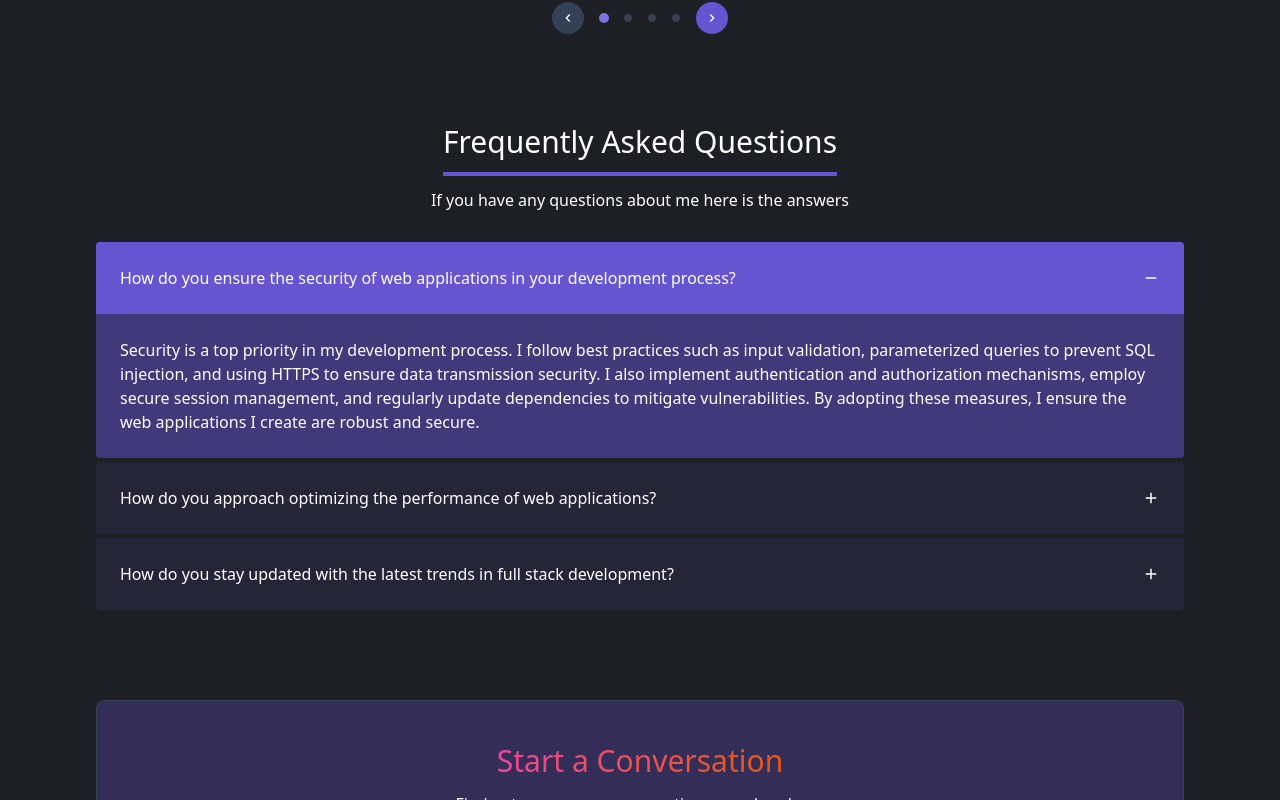
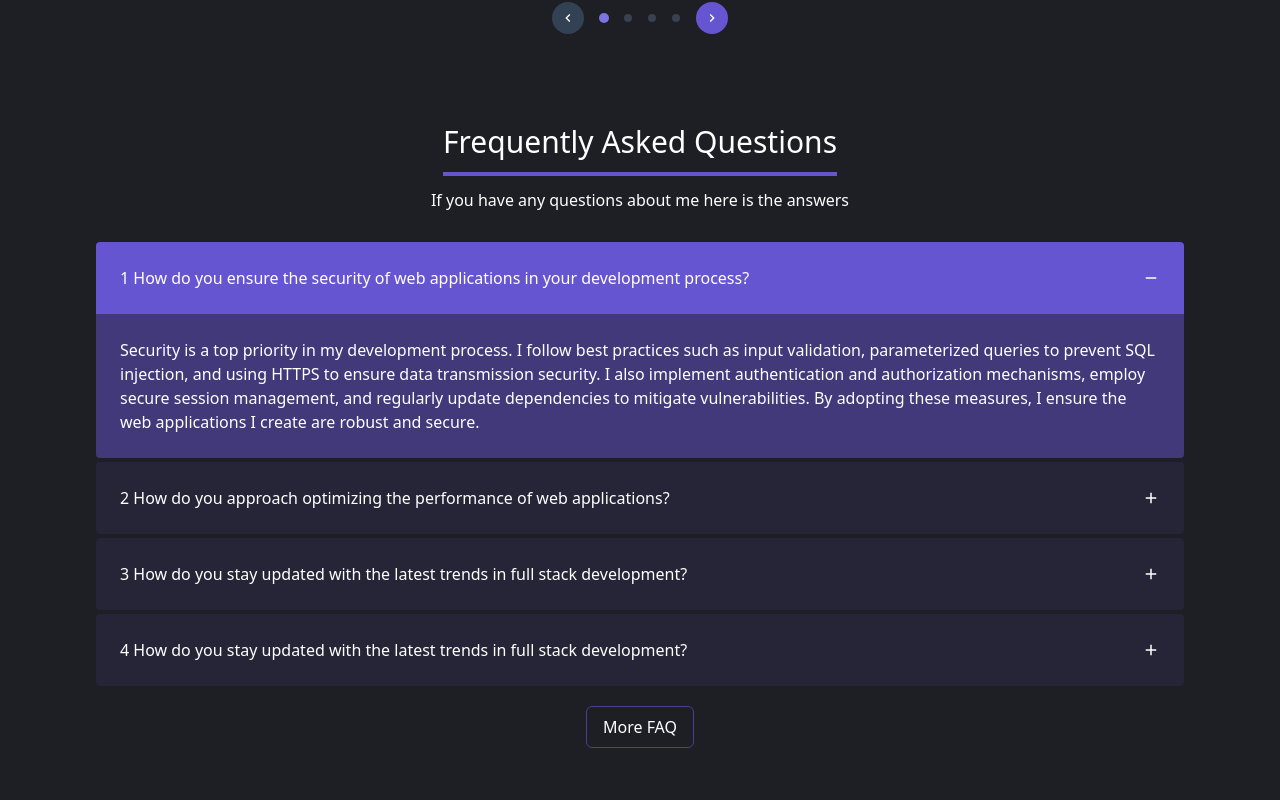
Before and after one commit to manickjamadar/personal-website, a Next.js app: page / in a window 1280 px wide. Shown: the part 2660-3460 px from the top of the page. Built offline with nearby package versions, Linux system fonts and the light colour scheme.

Commit message:
more faq functionality added

```diff
--- a/app/components/sections/faqSection.tsx
+++ b/app/components/sections/faqSection.tsx
@@ -3,9 +3,14 @@ import SectionHeader from "../sectionHeader";
 import Spacer from "../spacer";
 import myFAQs from "@/app/data/faq";
 import FAQCard from "../faqCard";
-
+const faqLimit = 4;
 const FAQSection = () => {
   const [activeFAQIndex, setActiveFAQIndex] = useState(0);
+  const [maxFAQShow, setMaxFAQShow] = useState(faqLimit);
+  const moreFAQClickHandler = () => {
+    setMaxFAQShow((prev) => prev + faqLimit);
+  };
+  const isMoreFAQAvailable = maxFAQShow < myFAQs.length;
   return (
     <div>
       <SectionHeader
@@ -14,7 +19,7 @@ const FAQSection = () => {
       />
       <Spacer vertical={30} />
       <div className="flex flex-col gap-1">
-        {myFAQs.map((faq, index) => (
+        {myFAQs.slice(0, maxFAQShow).map((faq, index) => (
           <FAQCard
             faq={faq}
             key={faq.id}
@@ -25,6 +30,14 @@ const FAQSection = () => {
           />
         ))}
       </div>
+      <Spacer vertical={20} />
+      {isMoreFAQAvailable && (
+        <div className="flex justify-center">
+          <button className="primary-outline-btn" onClick={moreFAQClickHandler}>
+            More FAQ
+          </button>
+        </div>
+      )}
     </div>
   );
 };
--- a/app/data/faq.ts
+++ b/app/data/faq.ts
@@ -8,21 +8,70 @@ const myFAQs = [
   {
     id: "adsf",
     question:
-      "How do you ensure the security of web applications in your development process?",
+      "1 How do you ensure the security of web applications in your development process?",
     answer:
       "Security is a top priority in my development process. I follow best practices such as input validation, parameterized queries to prevent SQL injection, and using HTTPS to ensure data transmission security. I also implement authentication and authorization mechanisms, employ secure session management, and regularly update dependencies to mitigate vulnerabilities. By adopting these measures, I ensure the web applications I create are robust and secure.",
   },
   {
     id: "af4agra",
     question:
-      "How do you approach optimizing the performance of web applications?",
+      "2 How do you approach optimizing the performance of web applications?",
     answer:
       "Optimizing performance is crucial for delivering a great user experience. I focus on various aspects such as minimizing server response times, leveraging browser caching, and optimizing images to reduce load times. Additionally, I employ techniques like code splitting and lazy loading to improve initial page load speed. Regular performance audits using tools like Lighthouse help me identify bottlenecks and make data-driven optimizations",
   },
   {
-    id: "hhadsfhio",
+    id: "aegaeg",
     question:
-      "How do you stay updated with the latest trends in full stack development?",
+      "3 How do you stay updated with the latest trends in full stack development?",
+    answer:
+      "Staying updated is essential in the fast-paced tech industry. I am an avid learner and consistently invest time in professional development. I actively follow industry blogs, attend webinars, and participate in online communities like Stack Overflow and GitHub. By keeping my skills current, I ensure that I can leverage the latest tools, technologies, and best practices to deliver innovative solutions.",
+  },
+  {
+    id: "ghaer",
+    question:
+      "4 How do you stay updated with the latest trends in full stack development?",
+    answer:
+      "Staying updated is essential in the fast-paced tech industry. I am an avid learner and consistently invest time in professional development. I actively follow industry blogs, attend webinars, and participate in online communities like Stack Overflow and GitHub. By keeping my skills current, I ensure that I can leverage the latest tools, technologies, and best practices to deliver innovative solutions.",
+  },
+  {
+    id: "era",
+    question:
+      "5 How do you stay updated with the latest trends in full stack development?",
+    answer:
+      "Staying updated is essential in the fast-paced tech industry. I am an avid learner and consistently invest time in professional development. I actively follow industry blogs, attend webinars, and participate in online communities like Stack Overflow and GitHub. By keeping my skills current, I ensure that I can leverage the latest tools, technologies, and best practices to deliver innovative solutions.",
+  },
+  {
+    id: "hras",
+    question:
+      "6 How do you stay updated with the latest trends in full stack development?",
+    answer:
+      "Staying updated is essential in the fast-paced tech industry. I am an avid learner and consistently invest time in professional development. I actively follow industry blogs, attend webinars, and participate in online communities like Stack Overflow and GitHub. By keeping my skills current, I ensure that I can leverage the latest tools, technologies, and best practices to deliver innovative solutions.",
+  },
+  {
+    id: "zer",
+    question:
+      "7 How do you stay updated with the latest trends in full stack development?",
+    answer:
+      "Staying updated is essential in the fast-paced tech industry. I am an avid learner and consistently invest time in professional development. I actively follow industry blogs, attend webinars, and participate in online communities like Stack Overflow and GitHub. By keeping my skills current, I ensure that I can leverage the latest tools, technologies, and best practices to deliver innovative solutions.",
+  },
+  {
+    id: "ye4ra",
+    question:
+      "8 How do you stay updated with the latest trends in full stack development?",
+    answer:
+      "Staying updated is essential in the fast-paced tech industry. I am an avid learner and consistently invest time in professional development. I actively follow industry blogs, attend webinars, and participate in online communities like Stack Overflow and GitHub. By keeping my skills current, I ensure that I can leverage the latest tools, technologies, and best practices to deliver innovative solutions.",
+  },
+  {
+    id: "seraew",
+    question:
+      "9 How do you stay updated with the latest trends in full stack development?",
+    answer:
+      "Staying updated is essential in the fast-paced tech industry. I am an avid learner and consistently invest time in professional development. I actively follow industry blogs, attend webinars, and participate in online communities like Stack Overflow and GitHub. By keeping my skills current, I ensure that I can leverage the latest tools, technologies, and best practices to deliver innovative solutions.",
+  },
+  {
+    id: "ezcef",
+    question:
+      "10 How do you stay updated with the latest trends in full stack development?",
     answer:
       "Staying updated is essential in the fast-paced tech industry. I am an avid learner and consistently invest time in professional development. I actively follow industry blogs, attend webinars, and participate in online communities like Stack Overflow and GitHub. By keeping my skills current, I ensure that I can leverage the latest tools, technologies, and best practices to deliver innovative solutions.",
   },
```
